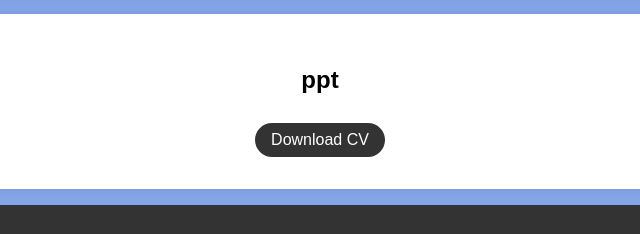
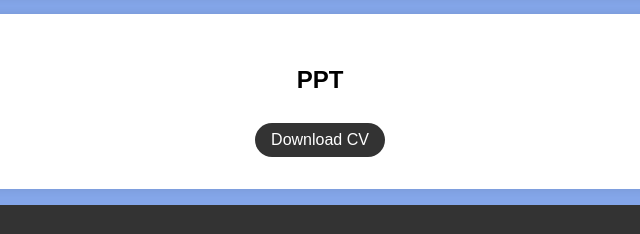
Before and after one commit to rahamathullar144-collab/Rahamathulla-TNSDC-FWD-DP, a plain HTML site: page index.html in a window 1280 px wide. Shown: the part 1330-1564 px from the top of the page, 320-960 px from the left. Drawn offline with Linux system fonts and the light colour scheme.

Commit message:
index.html

```diff
--- a/index.html
+++ b/index.html
@@ -167,7 +167,7 @@
 
         <div class="section-content">
             <center>
-            <h2>ppt</h2>
+            <h2>PPT</h2>
             <a href="PPT.pdf" target="_blank" class="download-button">Download CV</a>
         </center>
         </div>
```
